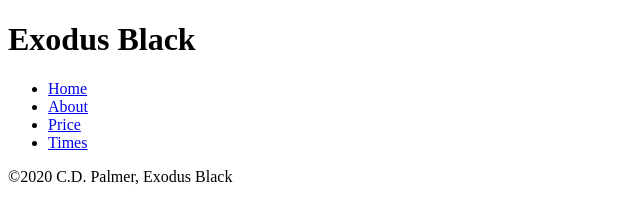
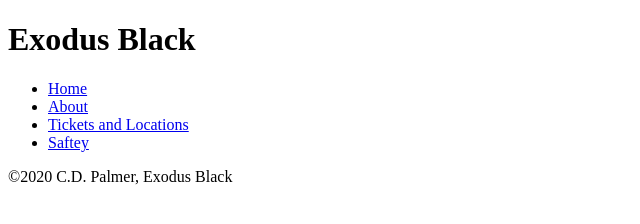
Before and after one commit to MakutaCP/The-Exodus-Black, a plain HTML site: page index.html in a window 1280 px wide. Shown: the whole page, without its empty margins (0-640 px from the left). Drawn offline with Linux system fonts and the light colour scheme.

Commit message:
Test for setup

```diff
--- a/index.html
+++ b/index.html
@@ -13,8 +13,8 @@
           <ul>
             <li><a href="#">Home</a></li>
             <li><a href="#">About</a></li>
-            <li><a href="#">Price</a></li>
-            <li><a href="#">Times</a></li>
+            <li><a href="#">Tickets and Locations</a></li>
+            <li><a href="#">Saftey</a></li>
           </ul>
         </nav>
       </header>
```
